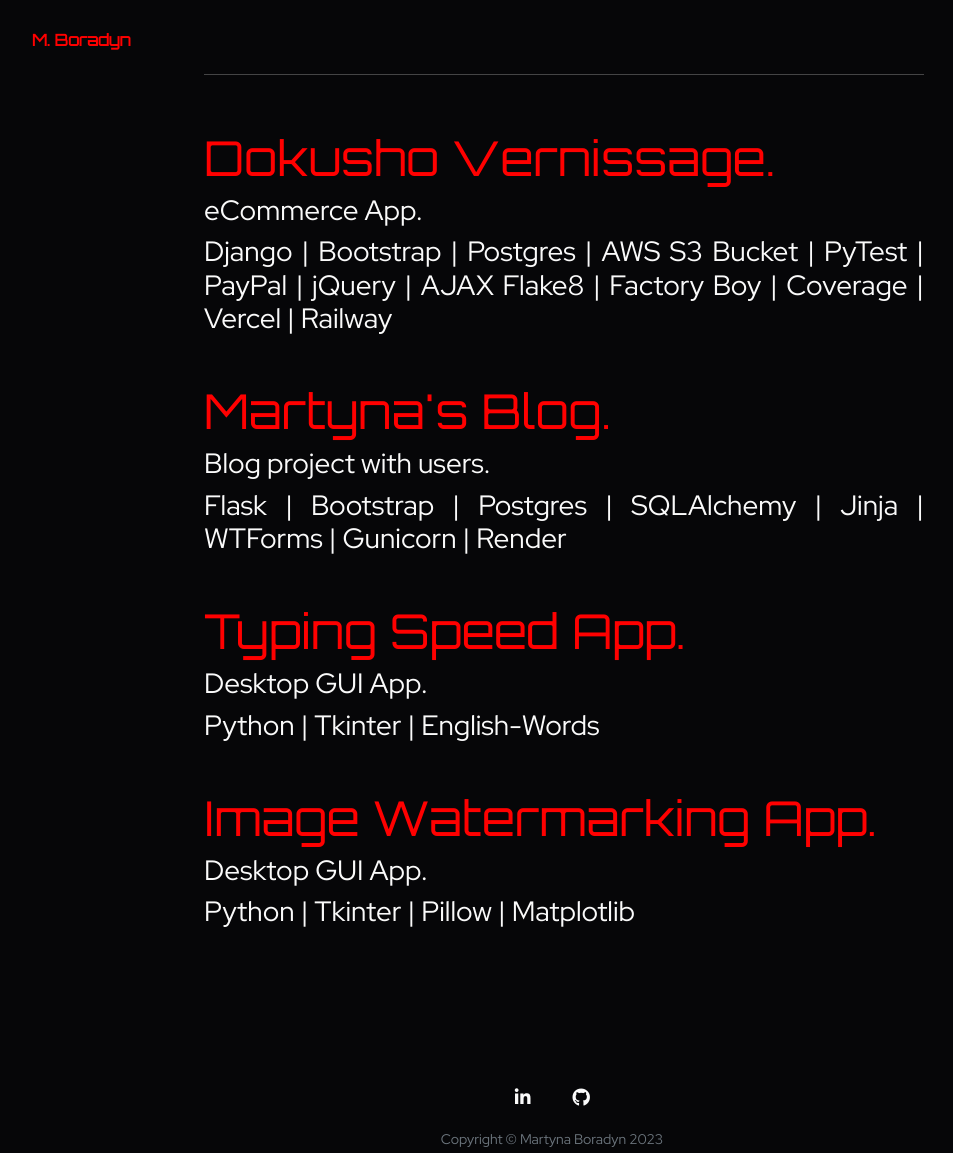
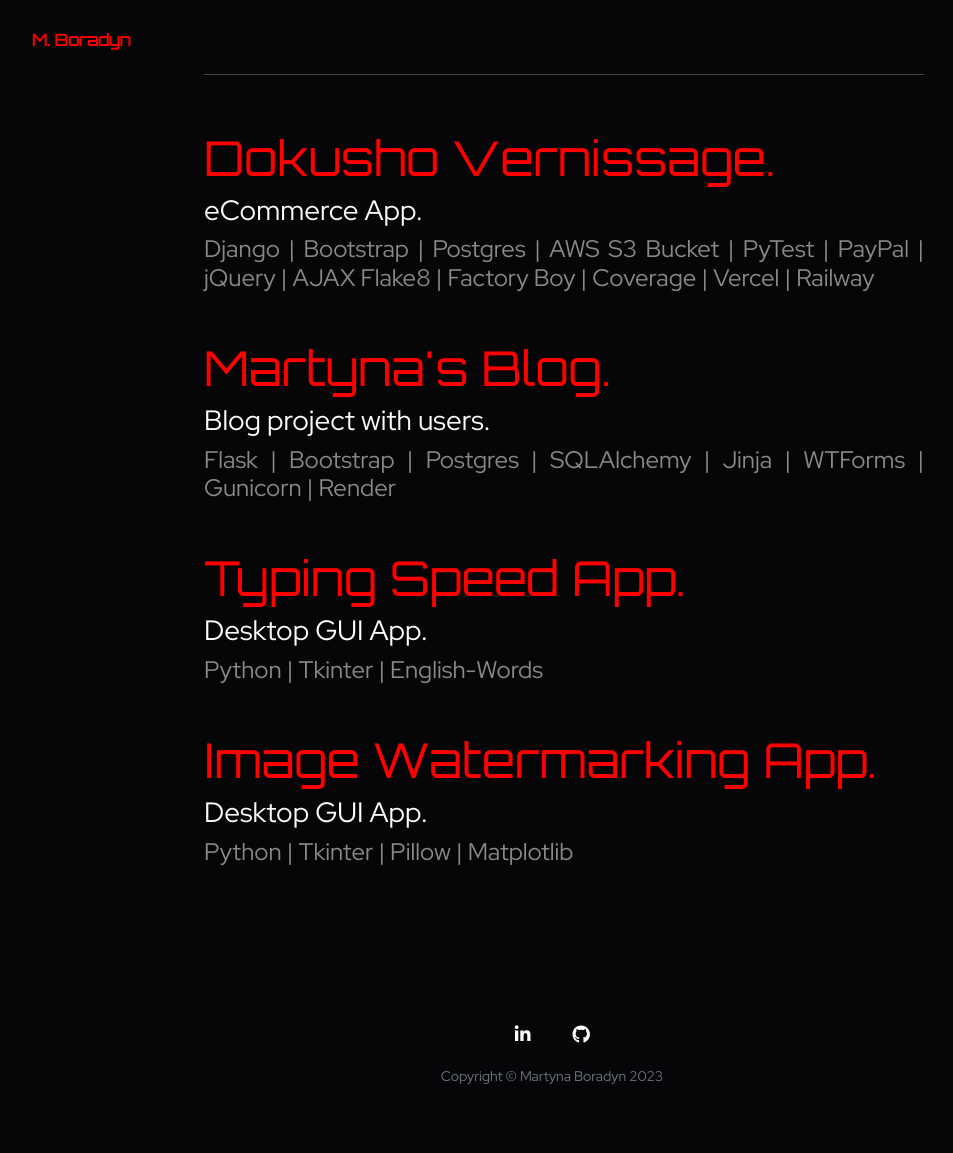
Before and after one commit to Veluthil/Portfolio-Project, a Flask app: page /projects in a window 1280 px wide. Shown: the part 668-1821 px from the top of the page, without its empty margins (88-1041 px from the left). After the commit the page ends 1752 px from the top, so only its background shows below. Run offline with Flask 2, Linux system fonts and the light colour scheme; some libraries are stand-ins or nearby versions.

Commit message:
Update custom-styles.css

```diff
--- a/static/css/custom-styles.css
+++ b/static/css/custom-styles.css
@@ -411,7 +411,7 @@ footer .copyright {
 
 div.button-social {
     background-color: red;
-    opacity: 0.8;
+    opacity: 0.2;
     color: #2c3e50;
     border: none;
     border-radius: 10px;
@@ -426,6 +426,7 @@ div.button-social {
 div.button-social:hover {
     background-color: black;
     color: white;
+    opacity: 0.8;
     position: fixed;
     right: 0px;
     width: 400px;
@@ -451,6 +452,11 @@ div.button-social:active {
     color: red;
     text-decoration: none;
     font-size: 3rem;
+}
+
+.stack-project {
+    color: #888888;
+    font-size: 3vh;
 }
 
 .hyperlink {
```
